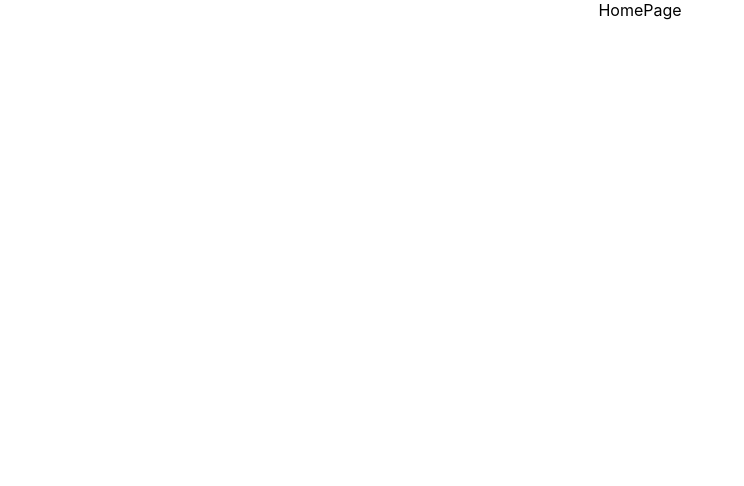
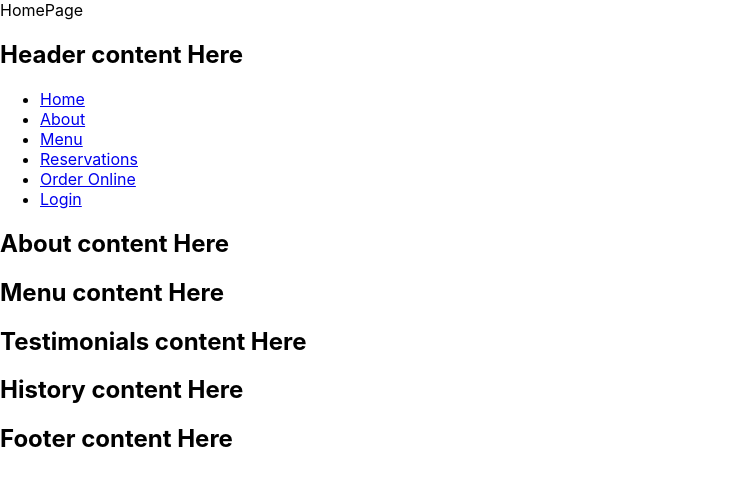
Before and after one commit to fathimamohamed/capstone_project_little_lemon, a React (Create React App) app: page / in a window 1280 px wide. Shown: the top 486 px of the page, without its empty margins (0-744 px from the left). Built offline with nearby package versions, Linux system fonts and the light colour scheme.

Commit message:
commiting nav bar and index.html

```diff
--- a/public/index.html
+++ b/public/index.html
@@ -7,8 +7,11 @@
     <meta name="theme-color" content="#000000" />
     <meta
       name="description"
-      content="Web site created using create-react-app"
+      content="Little Lemon restaurant makes you taste the traditional receipes with the modern twist. Now available online for you to taste it at your home"
     />
+    <meta name="og:title" content="Little Lemon Restaurant"/>
+    <meta name="og:description" content="Little Lemon restaurant makes you taste the traditional receipes with the modern twist. Now available online for you to taste it at your home"/>
+    <meta name="og:image" content="%PUBLIC_URL%/ogimage.png"/>
     <link rel="apple-touch-icon" href="%PUBLIC_URL%/logo192.png" />
     <!--
       manifest.json provides metadata used when your web app is installed on a
--- a/src/App.js
+++ b/src/App.js
@@ -1,10 +1,23 @@
 import './App.css';
+import Header from './Components/Header';
+import About from './Components/About';
+import Menu from './Components/Menu';
+import Testimonials from './Components/Testimonials';
+import History from './Components/History';
+import Footer from './Components/Footer';
+
 
 function App() {
   return (
-    <div className="App">
+    <>
       HomePage
-    </div>
+      <Header />
+      <About />
+      <Menu />
+      <Testimonials />
+      <History />
+      <Footer />
+    </>
   );
 }
 
--- /dev/null
+++ b/src/Components/About.js
@@ -0,0 +1,9 @@
+function About() {
+    return (
+        <div className="About">
+            <h2>About content Here</h2>
+        </div>
+    );
+}
+
+export default About;
--- /dev/null
+++ b/src/Components/Footer.js
@@ -0,0 +1,9 @@
+function Footer() {
+    return (
+        <div className="Footer">
+            <h2>Footer content Here</h2>
+        </div>
+    );
+}
+
+export default Footer;
--- /dev/null
+++ b/src/Components/Header.js
@@ -0,0 +1,20 @@
+
+function Header() {
+    return (
+        <div className="Header">
+            <h2>Header content Here</h2>
+            <nav>
+                <ul>
+                    <li><a href="#Home">Home</a></li>
+                    <li><a href="#About">About</a></li>
+                    <li><a href="#Menu">Menu</a></li>
+                    <li><a href="#reservations">Reservations</a></li>
+                    <li><a href="#order-online">Order Online</a></li>
+                    <li><a href="#login">Login</a></li>
+                </ul>
+            </nav>
+        </div>
+    );
+}
+
+export default Header;
--- /dev/null
+++ b/src/Components/History.js
@@ -0,0 +1,9 @@
+function History() {
+    return (
+        <div className="History">
+            <h2>History content Here</h2>
+        </div>
+    );
+}
+
+export default History;
--- /dev/null
+++ b/src/Components/Menu.js
@@ -0,0 +1,9 @@
+function Menu() {
+    return (
+        <div className="Menu">
+            <h2>Menu content Here</h2>
+        </div>
+    );
+}
+
+export default Menu;
--- /dev/null
+++ b/src/Components/Testimonials.js
@@ -0,0 +1,9 @@
+function Testimonials() {
+    return (
+        <div className="Testimonials">
+            <h2>Testimonials content Here</h2>
+        </div>
+    );
+}
+
+export default Testimonials;
```
Also changed, not shown: src/Assets/Images/logo.png (added), 1 other file (tests, documents, lock files or other folders).
